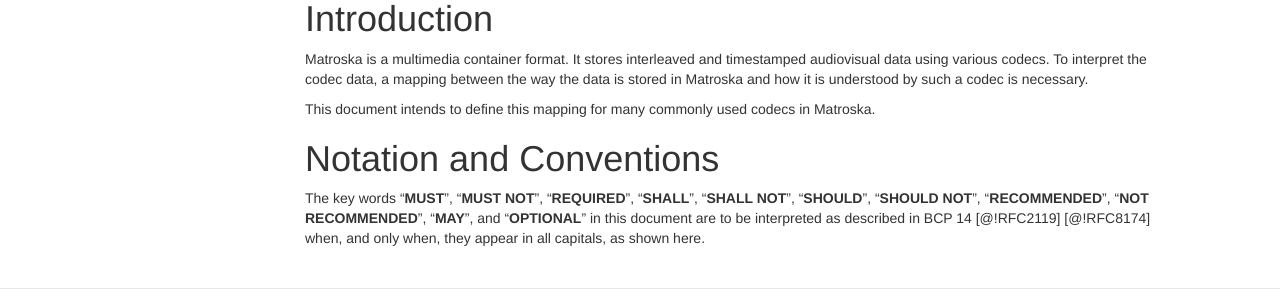
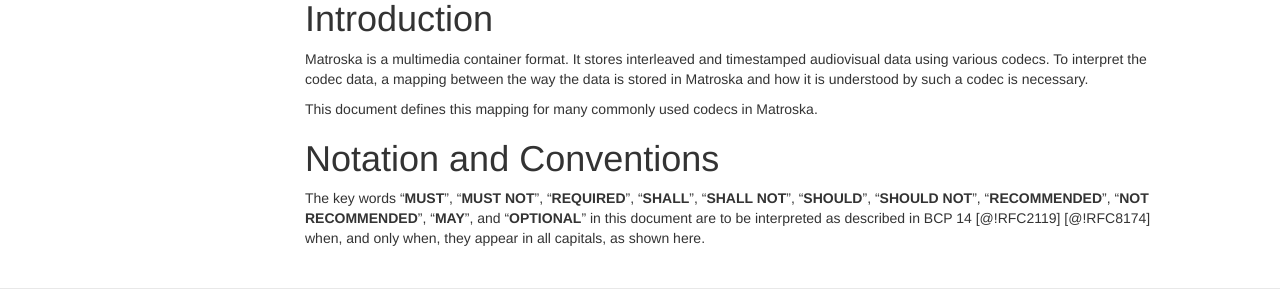
Before and after one commit to ietf-wg-cellar/matroska-specification, a Jekyll site: the page built from index_codec.md, in a window 1280 px wide. Shown: the part 383-676 px from the top of the page. Built offline with Jekyll 4.4.1, drawn with Linux system fonts in a browser that asks for light colours; our own code applies the rules of GitHub Pages for plain Markdown files.

Commit message:
be more assertive about what documents define

```diff
--- a/index_codec.md
+++ b/index_codec.md
@@ -50,7 +50,7 @@ It stores interleaved and timestamped audiovisual data using various codecs.
 To interpret the codec data, a mapping between the way the data is stored in Matroska and
 how it is understood by such a codec is necessary.
 
-This document intends to define this mapping for many commonly used codecs in Matroska.
+This document defines this mapping for many commonly used codecs in Matroska.
 
 # Notation and Conventions
 
```
Also changed, not shown: index_tags.md (+1 -1 lines).
